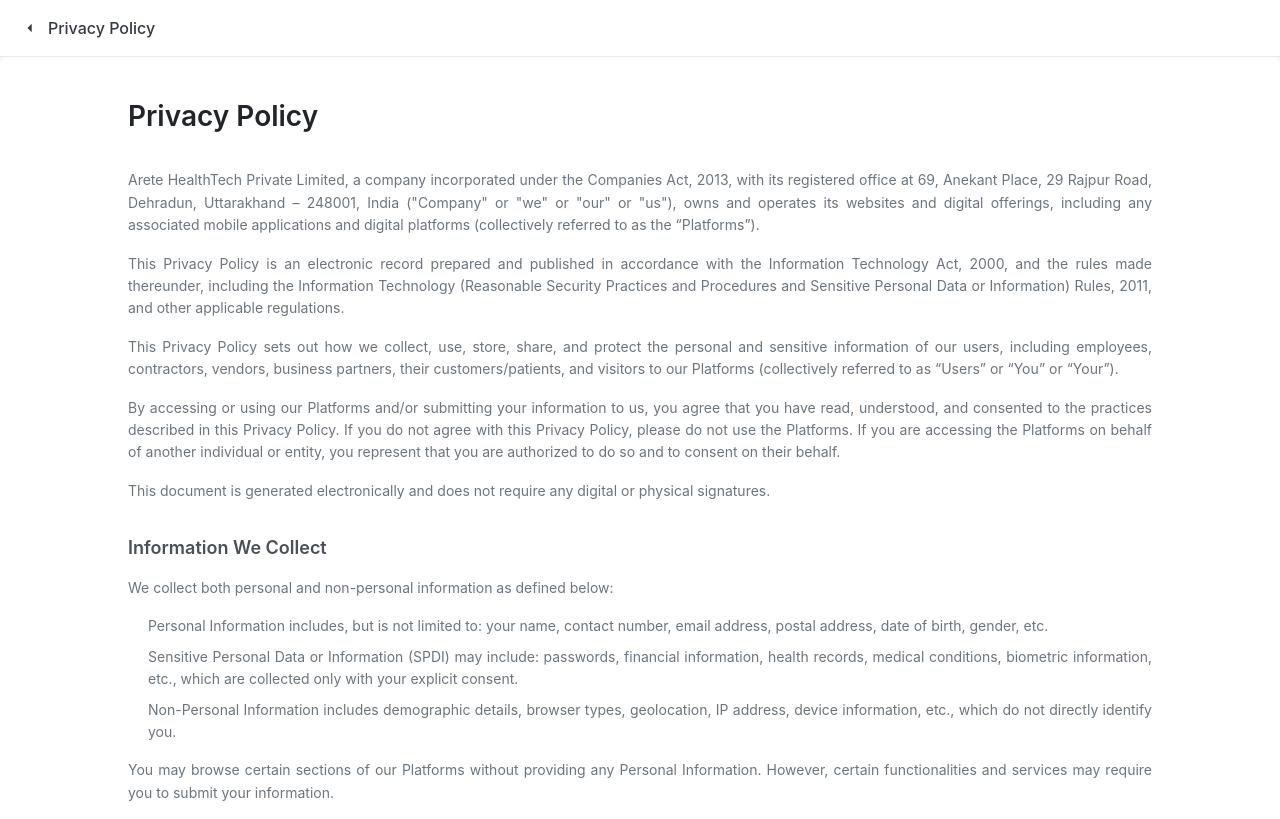
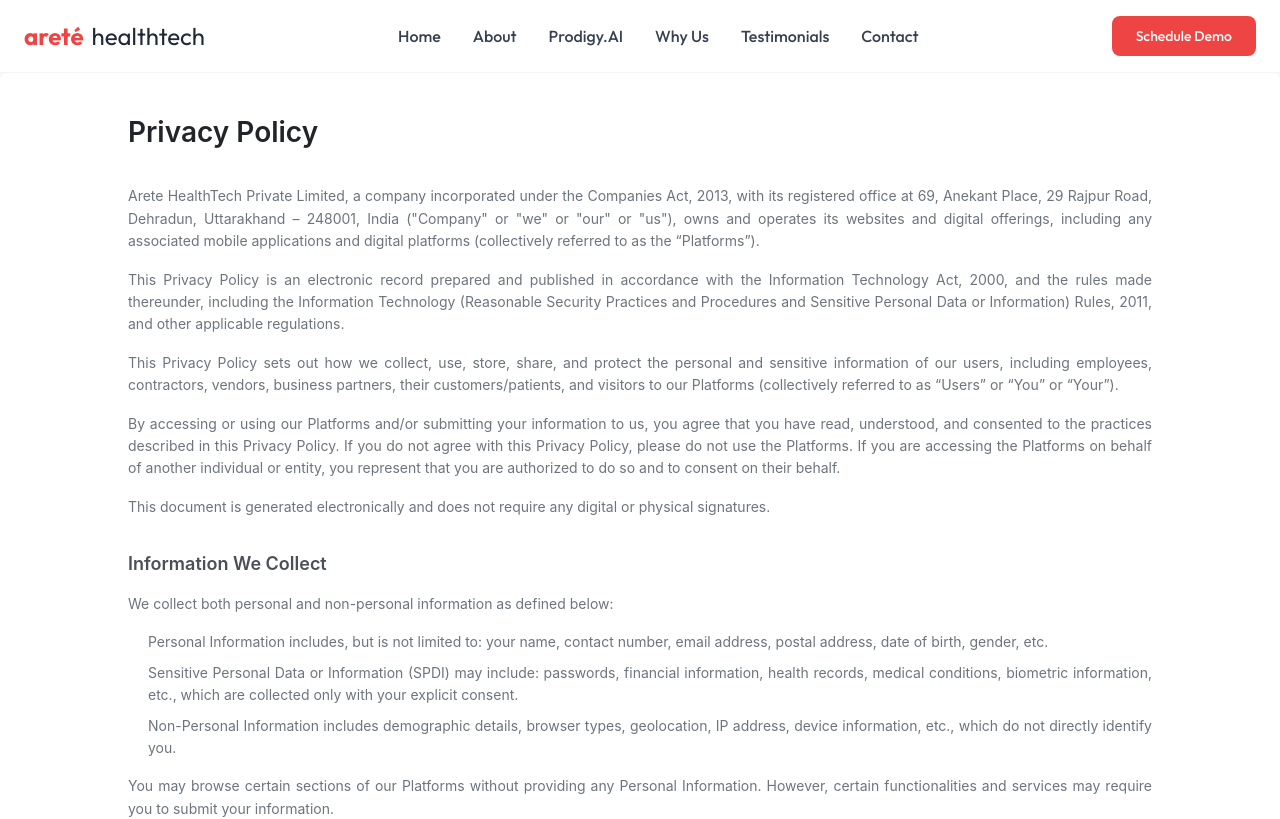
Before and after one commit to Arete-Health-Tech/arete_health_vision, a React (Vite) app: page /privacy-policy in a window 1280 px wide. Shown: the top 819 px of the page. Built offline with nearby package versions, Linux system fonts and the light colour scheme.

Commit message:
changes in privacy policy page

```diff
--- a/src/components/Header.tsx
+++ b/src/components/Header.tsx
@@ -1,25 +1,64 @@
-
 import { Button } from "@/components/ui/button";
+import { useNavigate } from "react-router-dom";
 
 const Header = () => {
+  const navigate = useNavigate();
   return (
     <header className="w-full bg-white/95 backdrop-blur-sm border-b border-gray-100 sticky top-0 z-50">
       <div className="max-w-7xl mx-auto px-6 py-4 flex items-center justify-between">
-        <div className="flex items-center space-x-2">
+        <div
+          className="flex items-center space-x-2 cursor-pointer"
+          onClick={() => {
+            navigate("/");
+          }}
+        >
           <span className="text-2xl font-bold text-coral-500">areté</span>
           <span className="text-2xl font-normal text-gray-800">healthtech</span>
         </div>
 
         <nav className="hidden md:flex items-center space-x-8">
-          <a href="#" className="text-gray-700 hover:text-coral-500 transition-colors font-medium">Home</a>
-          <a href="#" className="text-gray-700 hover:text-coral-500 transition-colors font-medium">About</a>
-          <a href="#" className="text-gray-700 hover:text-coral-500 transition-colors font-medium">Prodigy.AI</a>
-          <a href="#" className="text-gray-700 hover:text-coral-500 transition-colors font-medium">Why Us</a>
-          <a href="#" className="text-gray-700 hover:text-coral-500 transition-colors font-medium">Testimonials</a>
-          <a href="#" className="text-gray-700 hover:text-coral-500 transition-colors font-medium">Contact</a>
+          <a
+            href="#"
+            className="text-gray-700 hover:text-coral-500 transition-colors font-medium cursor-pointer"
+            onClick={() => {
+              navigate("/");
+            }}
+          >
+            Home
+          </a>
+          <a
+            href="#"
+            className="text-gray-700 hover:text-coral-500 transition-colors font-medium cursor-pointer"
+          >
+            About
+          </a>
+          <a
+            href="#"
+            className="text-gray-700 hover:text-coral-500 transition-colors font-medium cursor-pointer"
+          >
+            Prodigy.AI
+          </a>
+          <a
+            href="#"
+            className="text-gray-700 hover:text-coral-500 transition-colors font-medium cursor-pointer"
+          >
+            Why Us
+          </a>
+          <a
+            href="#"
+            className="text-gray-700 hover:text-coral-500 transition-colors font-medium cursor-pointer"
+          >
+            Testimonials
+          </a>
+          <a
+            href="#"
+            className="text-gray-700 hover:text-coral-500 transition-colors font-medium cursor-pointer"
+          >
+            Contact
+          </a>
         </nav>
 
-        <Button className="bg-coral-500 hover:bg-coral-600 text-white px-6 py-2 rounded-lg font-medium transition-colors">
+        <Button className="bg-coral-500 hover:bg-coral-600 text-white px-6 py-2 rounded-lg font-medium transition-colors cursor-pointer">
           Schedule Demo
         </Button>
       </div>
--- a/src/components/Privacy_policy.tsx
+++ b/src/components/Privacy_policy.tsx
@@ -1,7 +1,9 @@
-import React from "react";
+import React, { useEffect } from "react";
 import styles from "./PrivacyPolicy.module.css";
 import { ArrowLeft } from "@mui/icons-material";
 import { useNavigate } from "react-router-dom";
+import Header from "./Header";
+import Footer from "./Footer";
 
 const Privacy_policy = () => {
   const navigate = useNavigate();
@@ -9,15 +11,14 @@ const Privacy_policy = () => {
     navigate("/");
   };
 
+  useEffect(() => {
+    window.scrollTo(0, 0);
+  }, []);
+
   return (
-    <div className={styles.container}>
-      <div className={styles.header}>
-        <button onClick={handleBack} className={styles.backButton}>
-          <ArrowLeft fontSize="small" />
-          Privacy Policy
-        </button>
-      </div>
-
+    <>
+      <Header />
+      <section className={styles.container}>
         <div className={styles.content}>
           <h1 className={styles.title}>Privacy Policy</h1>
 
@@ -26,35 +27,37 @@ const Privacy_policy = () => {
               Arete HealthTech Private Limited, a company incorporated under the
               Companies Act, 2013, with its registered office at 69, Anekant
               Place, 29 Rajpur Road, Dehradun, Uttarakhand – 248001, India
-            ("Company" or "we" or "our" or "us"), owns and operates its websites
-            and digital offerings, including any associated mobile applications
-            and digital platforms (collectively referred to as the “Platforms”).
+              ("Company" or "we" or "our" or "us"), owns and operates its
+              websites and digital offerings, including any associated mobile
+              applications and digital platforms (collectively referred to as
+              the “Platforms”).
             </p>
 
             <p className={styles.paragraph}>
               This Privacy Policy is an electronic record prepared and published
               in accordance with the Information Technology Act, 2000, and the
               rules made thereunder, including the Information Technology
-            (Reasonable Security Practices and Procedures and Sensitive Personal
-            Data or Information) Rules, 2011, and other applicable regulations.
+              (Reasonable Security Practices and Procedures and Sensitive
+              Personal Data or Information) Rules, 2011, and other applicable
+              regulations.
             </p>
 
             <p className={styles.paragraph}>
-            This Privacy Policy sets out how we collect, use, store, share, and
-            protect the personal and sensitive information of our users,
-            including employees, contractors, vendors, business partners, their
-            customers/patients, and visitors to our Platforms (collectively
-            referred to as “Users” or “You” or “Your”).
+              This Privacy Policy sets out how we collect, use, store, share,
+              and protect the personal and sensitive information of our users,
+              including employees, contractors, vendors, business partners,
+              their customers/patients, and visitors to our Platforms
+              (collectively referred to as “Users” or “You” or “Your”).
             </p>
 
             <p className={styles.paragraph}>
               By accessing or using our Platforms and/or submitting your
               information to us, you agree that you have read, understood, and
-            consented to the practices described in this Privacy Policy. If you
-            do not agree with this Privacy Policy, please do not use the
+              consented to the practices described in this Privacy Policy. If
+              you do not agree with this Privacy Policy, please do not use the
               Platforms. If you are accessing the Platforms on behalf of another
-            individual or entity, you represent that you are authorized to do so
-            and to consent on their behalf.
+              individual or entity, you represent that you are authorized to do
+              so and to consent on their behalf.
             </p>
 
             <p className={styles.paragraph}>
@@ -79,13 +82,13 @@ const Privacy_policy = () => {
               <li>
                 Sensitive Personal Data or Information (SPDI) may include:
                 passwords, financial information, health records, medical
-              conditions, biometric information, etc., which are collected only
-              with your explicit consent.
+                conditions, biometric information, etc., which are collected
+                only with your explicit consent.
               </li>
               <li>
                 Non-Personal Information includes demographic details, browser
-              types, geolocation, IP address, device information, etc., which do
-              not directly identify you.
+                types, geolocation, IP address, device information, etc., which
+                do not directly identify you.
               </li>
             </ul>
 
@@ -99,7 +102,8 @@ const Privacy_policy = () => {
           <div className={styles.section}>
             <h2 className={styles.sectionTitle}>Use of Information</h2>
             <p className={styles.paragraph}>
-            We may use your Personal Information and SPDI for purposes such as:
+              We may use your Personal Information and SPDI for purposes such
+              as:
             </p>
 
             <ul className={styles.list}>
@@ -132,8 +136,8 @@ const Privacy_policy = () => {
 
             <ul className={styles.list}>
               <li>
-              Clients or Partners: Based on your interactions with our Platforms
-              and subject to your consent.
+                Clients or Partners: Based on your interactions with our
+                Platforms and subject to your consent.
               </li>
               <li>
                 Third-party service providers: For services such as hosting,
@@ -159,7 +163,9 @@ const Privacy_policy = () => {
           </div>
 
           <div className={styles.section}>
-          <h2 className={styles.sectionTitle}>Data Storage and Localization</h2>
+            <h2 className={styles.sectionTitle}>
+              Data Storage and Localization
+            </h2>
             <p className={styles.paragraph}>
               Your information may be stored on secure servers in India or in
               other jurisdictions depending on business requirements and
@@ -173,10 +179,10 @@ const Privacy_policy = () => {
           <div className={styles.section}>
             <h2 className={styles.sectionTitle}>Data Retention</h2>
             <p className={styles.paragraph}>
-            We retain your Personal Information and SPDI as long as necessary to
-            provide our services and comply with legal obligations. On request,
-            and where permissible, we may delete your data, excluding anonymized
-            records and data retained for legal compliance.
+              We retain your Personal Information and SPDI as long as necessary
+              to provide our services and comply with legal obligations. On
+              request, and where permissible, we may delete your data, excluding
+              anonymized records and data retained for legal compliance.
             </p>
           </div>
 
@@ -192,8 +198,8 @@ const Privacy_policy = () => {
                 cookie settings through your browser or device settings.
               </li>
               <li>
-              For any grievances related to data privacy, contact our Grievance
-              Officer (details below).
+                For any grievances related to data privacy, contact our
+                Grievance Officer (details below).
               </li>
             </ul>
           </div>
@@ -212,9 +218,9 @@ const Privacy_policy = () => {
             <h2 className={styles.sectionTitle}>Policy Updates</h2>
             <p className={styles.paragraph}>
               We reserve the right to update this Privacy Policy at any time.
-            Please review this document periodically for changes. Continued use
-            of the Platforms after updates constitutes acceptance of the revised
-            policy.
+              Please review this document periodically for changes. Continued
+              use of the Platforms after updates constitutes acceptance of the
+              revised policy.
             </p>
           </div>
 
@@ -241,7 +247,9 @@ const Privacy_policy = () => {
             </div>
           </div>
         </div>
-    </div>
+      </section>
+      <Footer />
+    </>
   );
 };
 
```
Lines whose indentation alone changed are shown as unchanged.
